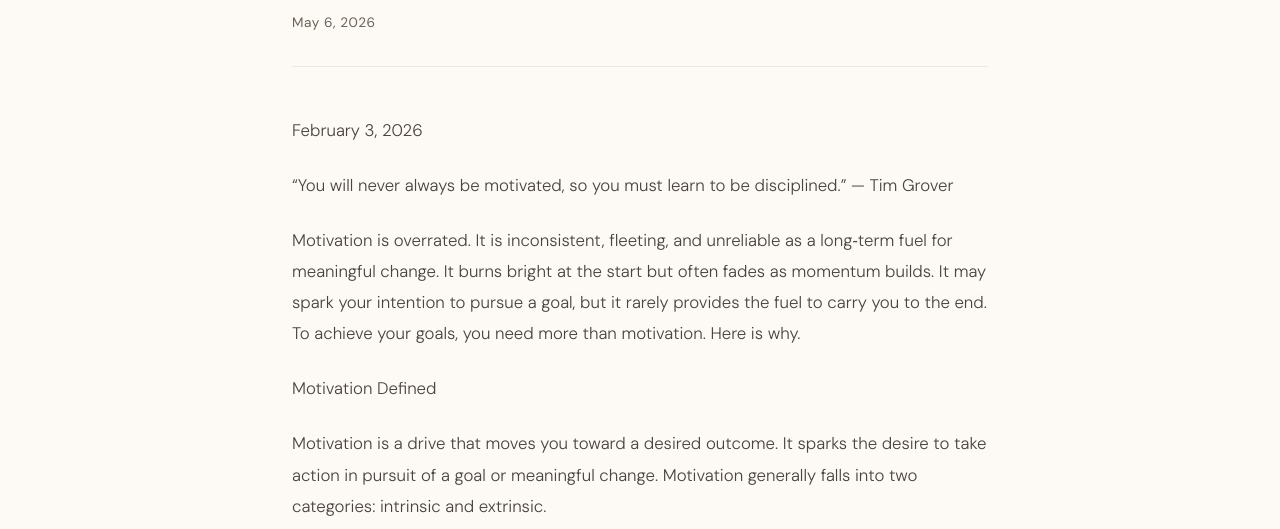
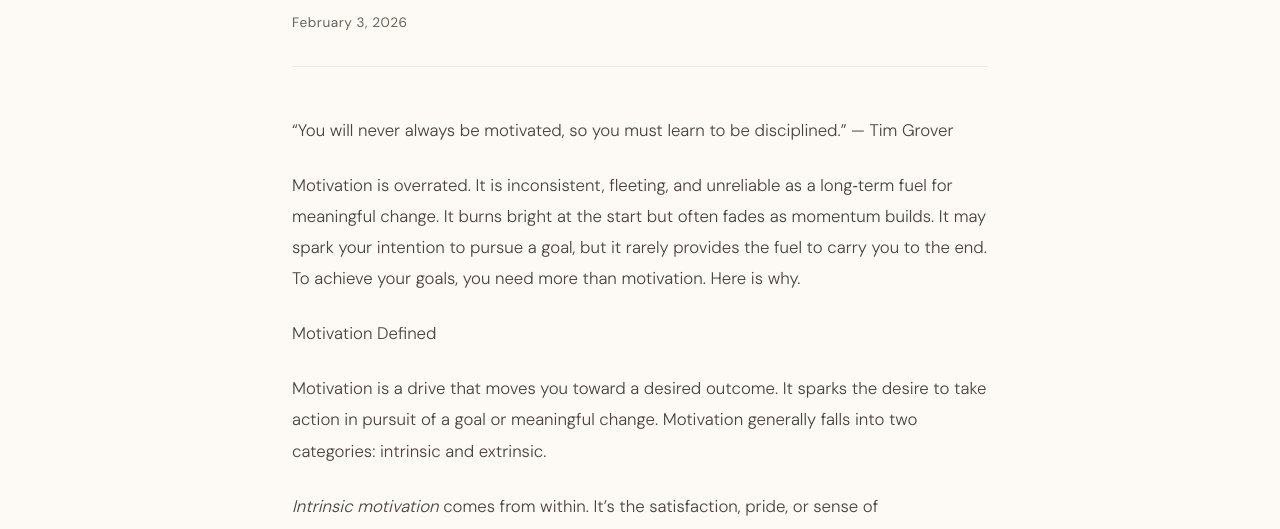
Before and after one commit to JFeelgoodOfficial/DrKennedyMusamali, a website: page blog/2026-05-06-motivation-is-overrated.html in a window 1280 px wide. Shown: the part 261-790 px from the top of the page. Drawn offline with nearby package versions, Linux system fonts and the light colour scheme.

Commit message:
Update 2026-05-06-motivation-is-overrated.html

```diff
--- a/blog/2026-05-06-motivation-is-overrated.html
+++ b/blog/2026-05-06-motivation-is-overrated.html
@@ -72,9 +72,9 @@ footer{display:flex;align-items:center;justify-content:space-between;padding:2.5
   <article>
     <div class="post-eyebrow">Insights</div>
     <h1 class="post-title">Motivation Is Overrated</h1>
-    <div class="post-meta">May 6, 2026</div>
+    <div class="post-meta">February 3, 2026</div>
     <div class="post-body">
-<p>February 3, 2026</p>
+
 <p>“You will never always be motivated, so you must learn to be disciplined.” — Tim Grover</p>
 <p>Motivation is overrated. It is inconsistent, fleeting, and unreliable as a long‑term fuel for meaningful change. It burns bright at the start but often fades as momentum builds. It may spark your intention to pursue a goal, but it rarely provides the fuel to carry you to the end. To achieve your goals, you need more than motivation. Here is why.</p>
 <p>Motivation Defined</p>
```
